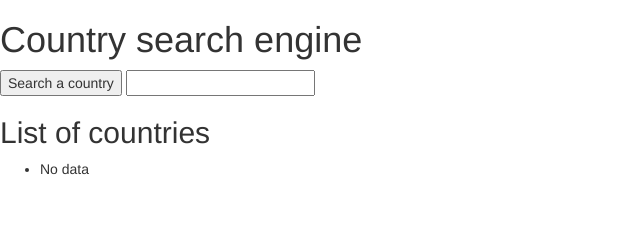
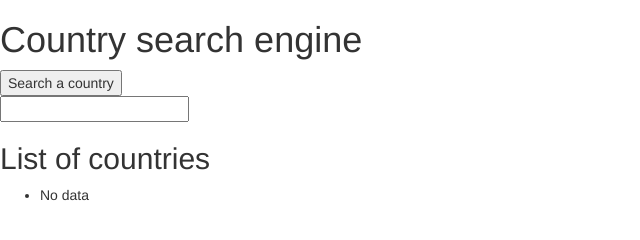
Before and after one commit to mkumitsu/zadanie_12_6, a website: page index.html in a window 1280 px wide. Shown: the whole page, without its empty margins (0-640 px from the left). Drawn offline with nearby package versions, Linux system fonts and the light colour scheme.

Commit message:
fixed formatting in index.html & script.js

```diff
--- a/index.html
+++ b/index.html
@@ -3,17 +3,17 @@
 <head>
 	<meta charset="utf-8">
 	<title>Zadanie 12.6</title>
-
 	<link href="https://maxcdn.bootstrapcdn.com/bootstrap/3.3.7/css/bootstrap.min.css" rel="stylesheet">
 </head>
 <body>
-	<h1>Country search engine</h1>
-<button id="search">Search a country</button>
-<input id="country-name" type="text" />
-<h2>List of countries</h2>
-<ul id="countries">
-  <li>No data</li>
-</ul>
+	<h1>Country search engine</h1><button id="search">Search a country</button>
+	<form>
+		<input id="country-name" type="text">
+	</form>
+	<h2>List of countries</h2>
+	<ul id="countries">
+		<li>No data</li>
+	</ul>
 	<script src="https://code.jquery.com/jquery-3.0.0.min.js">
 	</script>
 	<script src="https://code.jquery.com/ui/1.11.4/jquery-ui.min.js">
--- a/js/script.js
+++ b/js/script.js
@@ -1,11 +1,10 @@
 var url = 'https://restcountries.eu/rest/v1/name/';
 var countriesList = $('#countries');
-
 $('#search').click(searchCountries);
 
 function searchCountries() {
 	var countryName = $('#country-name').val();
-if(!countryName.length) countryName = 'Poland';
+	if (!countryName.length) countryName = 'Poland';
 	$.ajax({
 		url: url + countryName,
 		method: 'GET',
```
Lines whose indentation alone changed are shown as unchanged.
